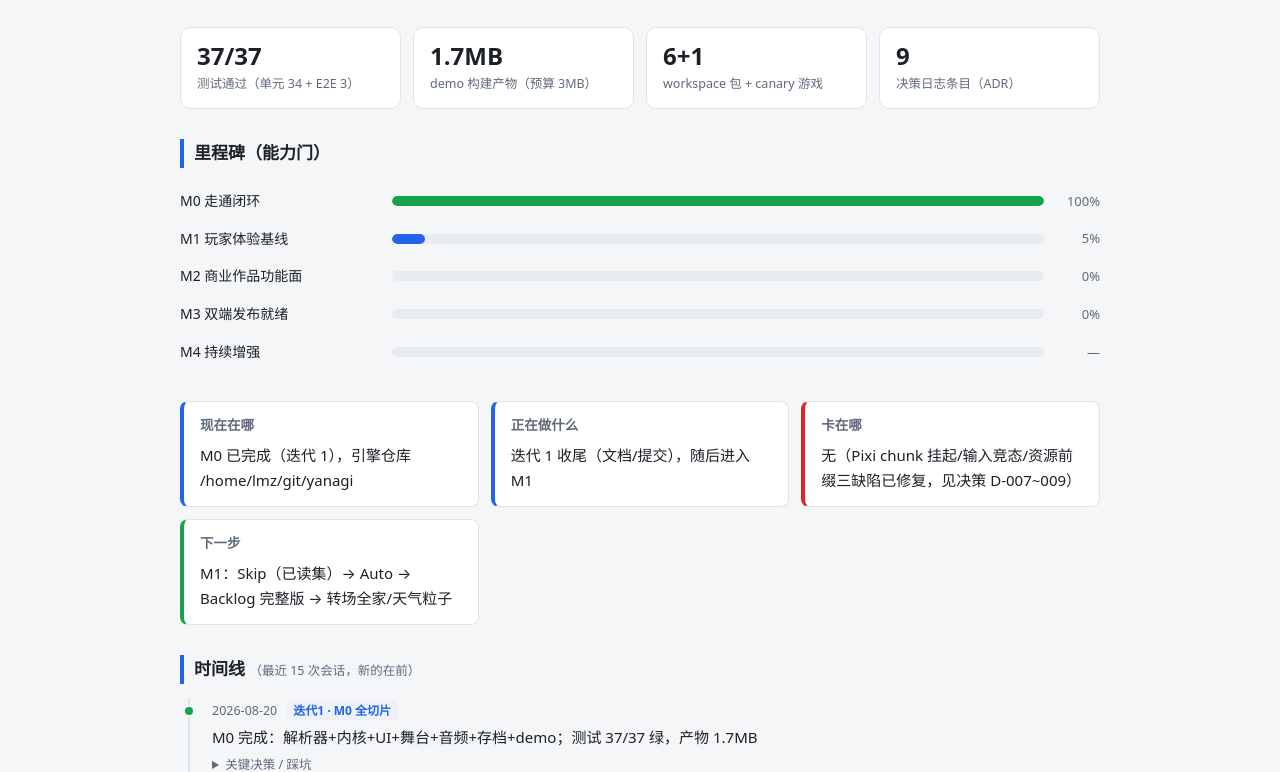
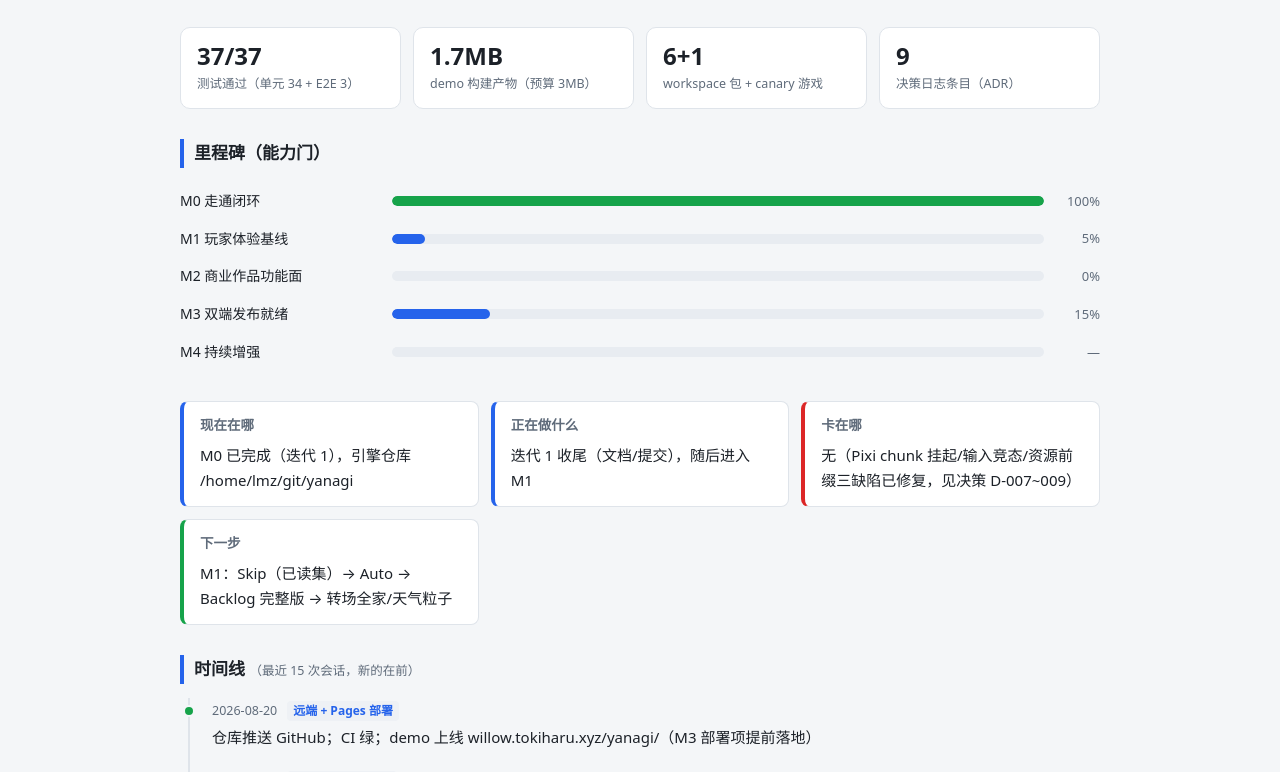
Before and after one commit to tsunami2576/yanagi, a website: page PROGRESS.html in a window 1280 px wide. Shown: the part 172-944 px from the top of the page. Drawn offline with Linux system fonts and the light colour scheme.

Commit message:
docs: PROGRESS 记录远端与 Pages 部署落地

```diff
--- a/PROGRESS.html
+++ b/PROGRESS.html
@@ -186,8 +186,8 @@ footer{
   </div>
   <div class="ms">
     <div class="ms-name">M3 双端发布就绪</div>
-    <div class="ms-bar"><div class="ms-fill" style="width:0%"></div></div>
-    <div class="ms-pct">0%</div>
+    <div class="ms-bar"><div class="ms-fill is-doing" style="width:15%"></div></div>
+    <div class="ms-pct">15%</div>
   </div>
   <div class="ms">
     <div class="ms-name">M4 持续增强</div>
@@ -206,6 +206,11 @@ footer{
 <section id="timeline">
   <h2>时间线 <span style="font-size:12.5px;color:var(--muted);font-weight:400">（最近 15 次会话，新的在前）</span></h2>
   <div class="timeline">
+    <div class="tl-item">
+      <div class="tl-dot done"></div>
+      <div class="tl-head"><time>2026-08-20</time><span class="tl-tag">远端 + Pages 部署</span></div>
+      <p>仓库推送 GitHub；CI 绿；demo 上线 willow.tokiharu.xyz/yanagi/（M3 部署项提前落地）</p>
+    </div>
     <div class="tl-item">
       <div class="tl-dot done"></div>
       <div class="tl-head"><time>2026-08-20</time><span class="tl-tag">迭代1 · M0 全切片</span></div>
@@ -301,6 +306,6 @@ footer{
   本文件由 progress-tracker v2 维护 · 打开即读，无需联网
 </footer>
 
-<!-- AUDIT: 2026-08-20 | timeline 2/15 | decisions 9/20 | size ~14KB/80KB -->
+<!-- AUDIT: 2026-08-20 | timeline 3/15 | decisions 9/20 | size ~14KB/80KB -->
 </body>
 </html>
```
